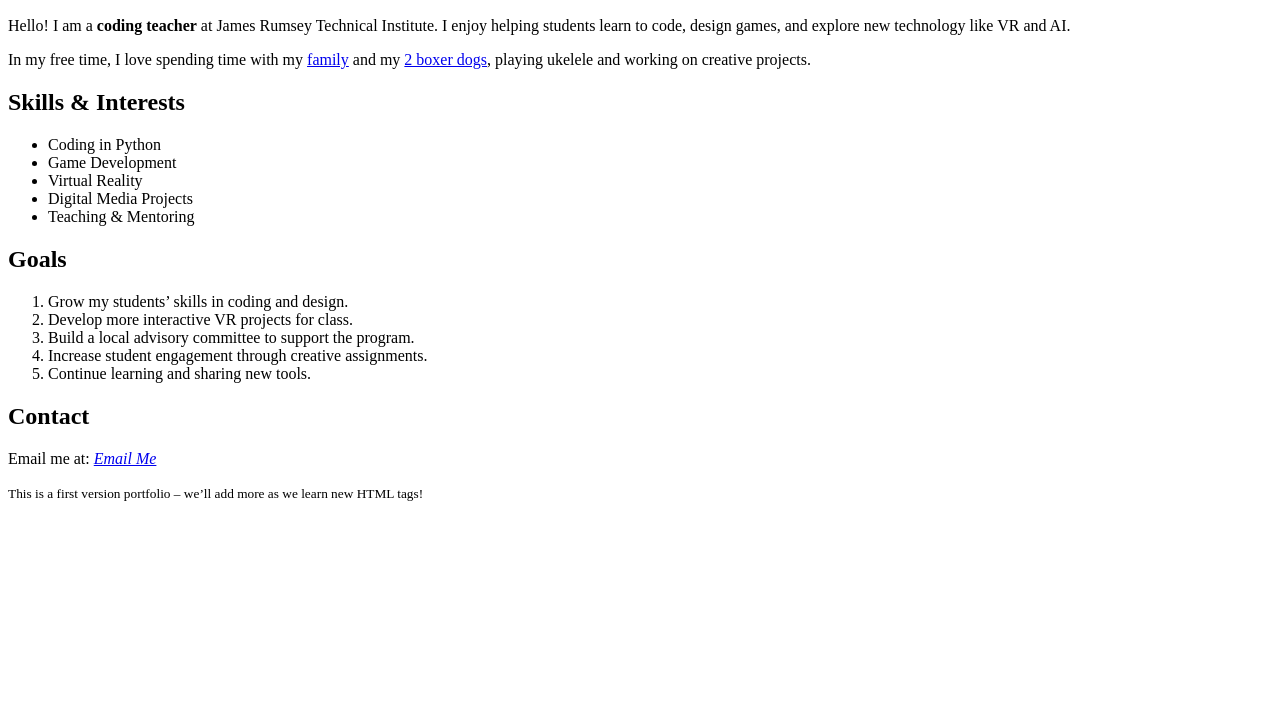
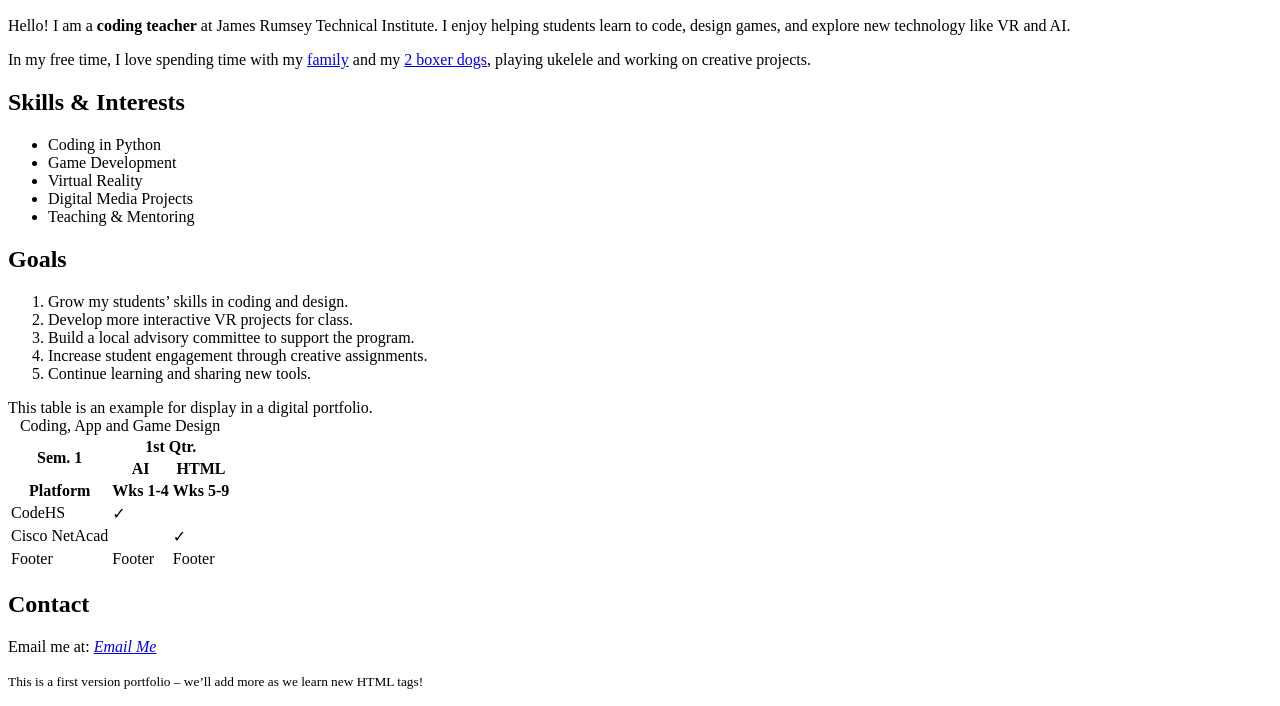
Before and after one commit to Mrs-BBrown/portfolio-website, a plain HTML site: page index.html in a window 1280 px wide. Shown: the part 234-940 px from the top of the page. Before the commit the page ends 800 px from the top, so only its background shows below. Drawn offline with Linux system fonts and the light colour scheme.

Commit message:
Enhance portfolio with coding table

```diff
--- a/index.html
+++ b/index.html
@@ -30,6 +30,45 @@
     <li>Continue learning and sharing new tools.</li>
   </ol>
 
+  <table>
+<caption>Coding, App and Game Design</caption>
+<thead>
+  <tr>
+    <th rowspan="2">Sem. 1</th>
+    <th colspan="2">1st Qtr.</th>
+  </tr>
+  <tr>
+    <th>AI</th>
+    <th>HTML</th>
+  </tr>
+</thead>
+<tbody>
+   <th>Platform</th>
+    <th>Wks 1-4</th>
+<th>Wks 5-9</th>
+ </tr>
+  <tr>
+    <td>CodeHS</td>
+    <td>&#x2713;</td>
+<td></td>
+</tr>
+  <tr>
+    <td>Cisco NetAcad</td>
+    <td></td>
+<td>&#x2713;</td>
+</tr>
+</tbody>
+<tfoot>
+<tr>
+      <td>Footer</td>
+      <td>Footer</td>
+<td>Footer</td>
+    </tr>
+</tfoot>
+<summary>This  table is an example for display in a digital portfolio.</summary>
+</table>
+
+
   <h2>Contact</h2>
   <p>Email me at: <a href="mailto:info@example.com"><em>Email Me</em></a></p>
   <p><small>This is a first version portfolio – we’ll add more as we learn new HTML tags!</small></p>
```
